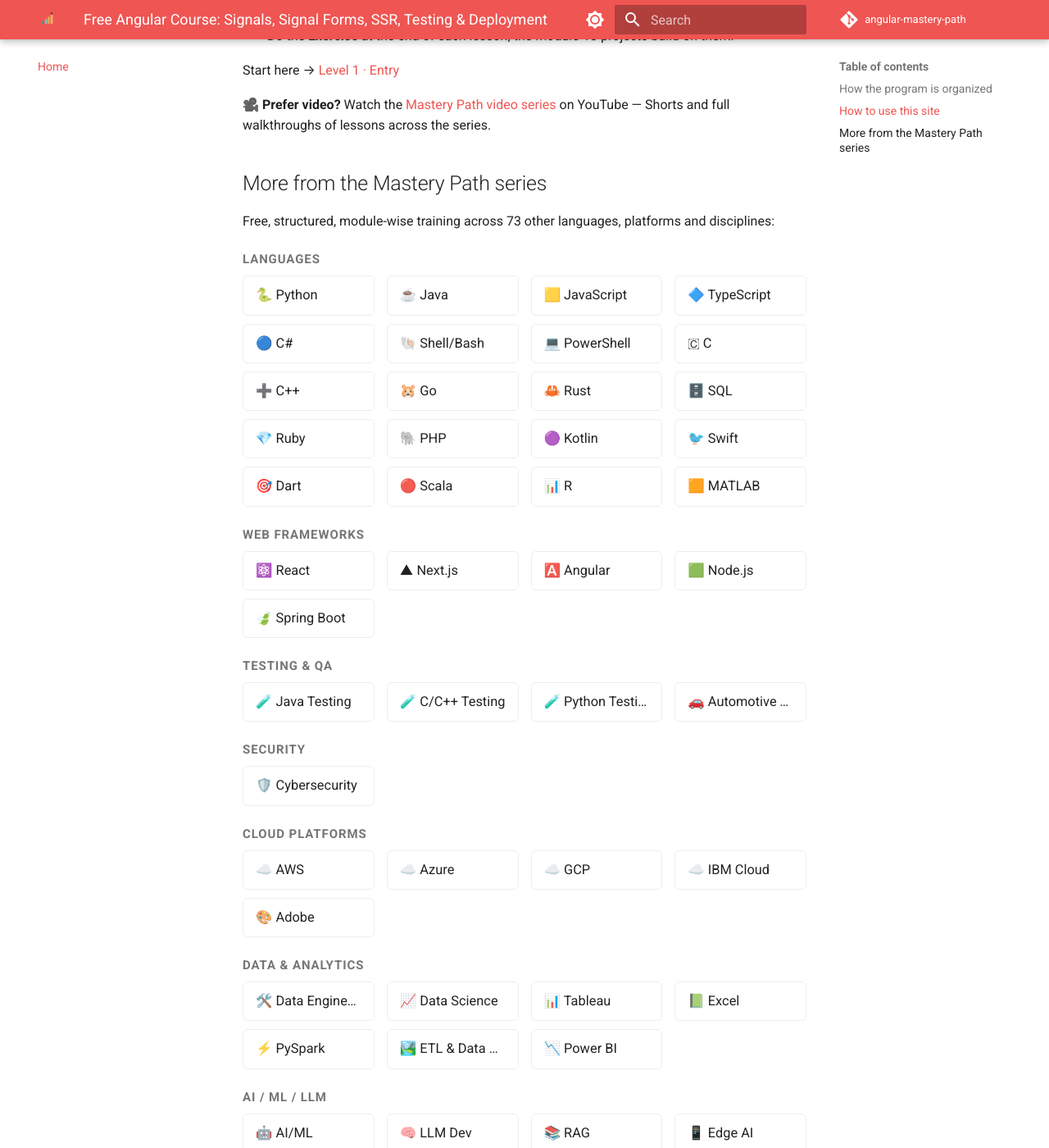
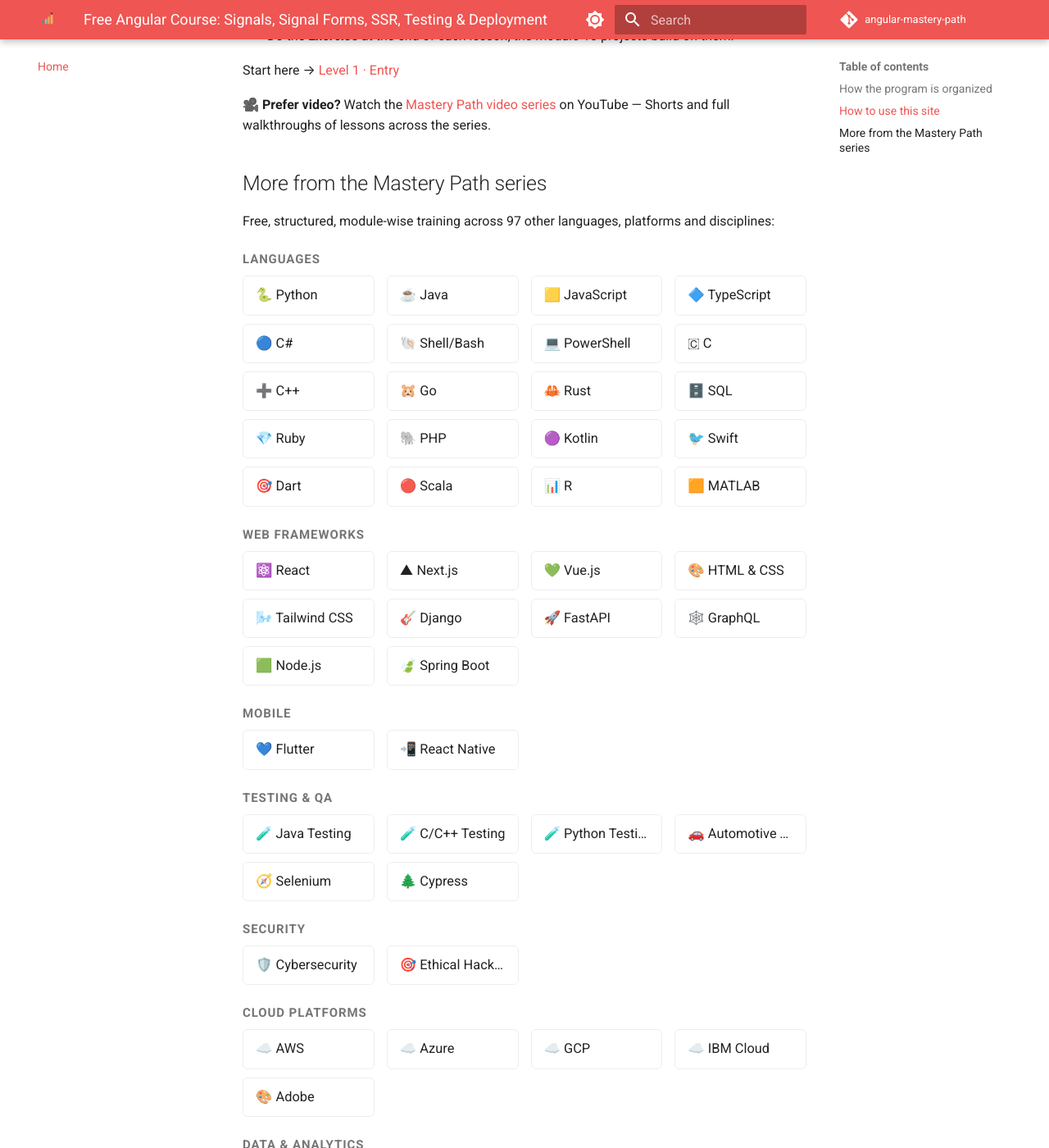
Before and after one commit to SIGILIPELLI/angular-mastery-path, an MkDocs documentation site: the page built from docs/index.md, in a window 1280 px wide and 1400 px high, scrolled down 2095 px. Shown: the whole window at 82% size. Built offline with MkDocs 1.6.1 and Material for MkDocs 9.7.7, drawn with Linux system fonts in a browser that asks for light colours; comment, search, counter and statistics services are not loaded; some of the changed text lies outside the part shown.

Commit message:
Refresh cross-site course links to current 98-course catalog
Regenerate the "More from the Mastery Path series" grid and the
404-page course count from the hub's current site list -- this page
had drifted out of sync as new courses were added to the network.

Co-Authored-By: Claude Sonnet 5 <noreply@anthropic.com>
Claude-Session: https://claude.ai/code/session_01Hje8nqbBP9V9WQ3JEcJc69

```diff
--- a/docs/index.md
+++ b/docs/index.md
@@ -94,7 +94,7 @@ Start here → [Level 1 · Entry](level-1/index.md)
 
 ## More from the Mastery Path series
 
-Free, structured, module-wise training across 73 other languages, platforms and disciplines:
+Free, structured, module-wise training across 97 other languages, platforms and disciplines:
 
 <div class="mastery-grid-wrap">
 <p class="mastery-grid-category">Languages</p>
@@ -124,9 +124,19 @@ Free, structured, module-wise training across 73 other languages, platforms and
 <div class="mastery-grid">
   <a href="https://sigilipelli.github.io/react-mastery-path/">⚛️ React</a>
   <a href="https://sigilipelli.github.io/nextjs-mastery-path/">▲ Next.js</a>
-  <a href="https://sigilipelli.github.io/angular-mastery-path/">🅰️ Angular</a>
+  <a href="https://sigilipelli.github.io/vue-mastery-path/">💚 Vue.js</a>
+  <a href="https://sigilipelli.github.io/html-css-mastery-path/">🎨 HTML & CSS</a>
+  <a href="https://sigilipelli.github.io/tailwind-mastery-path/">🌬️ Tailwind CSS</a>
+  <a href="https://sigilipelli.github.io/django-mastery-path/">🎸 Django</a>
+  <a href="https://sigilipelli.github.io/fastapi-mastery-path/">🚀 FastAPI</a>
+  <a href="https://sigilipelli.github.io/graphql-mastery-path/">🕸️ GraphQL</a>
   <a href="https://sigilipelli.github.io/nodejs-mastery-path/">🟩 Node.js</a>
   <a href="https://sigilipelli.github.io/spring-boot-mastery-path/">🍃 Spring Boot</a>
+</div>
+<p class="mastery-grid-category">Mobile</p>
+<div class="mastery-grid">
+  <a href="https://sigilipelli.github.io/flutter-mastery-path/">💙 Flutter</a>
+  <a href="https://sigilipelli.github.io/react-native-mastery-path/">📲 React Native</a>
 </div>
 <p class="mastery-grid-category">Testing & QA</p>
 <div class="mastery-grid">
@@ -134,10 +144,13 @@ Free, structured, module-wise training across 73 other languages, platforms and
   <a href="https://sigilipelli.github.io/cpp-testing-mastery-path/">🧪 C/C++ Testing</a>
   <a href="https://sigilipelli.github.io/python-testing-mastery-path/">🧪 Python Testing</a>
   <a href="https://sigilipelli.github.io/automotive-testing-mastery-path/">🚗 Automotive Testing</a>
+  <a href="https://sigilipelli.github.io/selenium-mastery-path/">🧭 Selenium</a>
+  <a href="https://sigilipelli.github.io/cypress-mastery-path/">🌲 Cypress</a>
 </div>
 <p class="mastery-grid-category">Security</p>
 <div class="mastery-grid">
   <a href="https://sigilipelli.github.io/cybersecurity-mastery-path/">🛡️ Cybersecurity</a>
+  <a href="https://sigilipelli.github.io/ethical-hacking-mastery-path/">🎯 Ethical Hacking</a>
 </div>
 <p class="mastery-grid-category">Cloud Platforms</p>
 <div class="mastery-grid">
@@ -157,6 +170,14 @@ Free, structured, module-wise training across 73 other languages, platforms and
   <a href="https://sigilipelli.github.io/etl-datalake-mastery-path/">🏞️ ETL & Data Lake</a>
   <a href="https://sigilipelli.github.io/power-bi-mastery-path/">📉 Power BI</a>
 </div>
+<p class="mastery-grid-category">Databases</p>
+<div class="mastery-grid">
+  <a href="https://sigilipelli.github.io/postgresql-mastery-path/">🐘 PostgreSQL</a>
+  <a href="https://sigilipelli.github.io/mongodb-mastery-path/">🍃 MongoDB</a>
+  <a href="https://sigilipelli.github.io/redis-mastery-path/">🟥 Redis</a>
+  <a href="https://sigilipelli.github.io/snowflake-mastery-path/">❄️ Snowflake</a>
+  <a href="https://sigilipelli.github.io/databricks-mastery-path/">🧱 Databricks</a>
+</div>
 <p class="mastery-grid-category">AI / ML / LLM</p>
 <div class="mastery-grid">
   <a href="https://sigilipelli.github.io/ai-ml-mastery-path/">🤖 AI/ML</a>
--- a/docs/overrides/404.html
+++ b/docs/overrides/404.html
@@ -6,7 +6,7 @@
   <p>That link is broken, or the page moved. Try one of these instead:</p>
   <p class="mp-404-actions">
     <a href="{{ config.site_url }}" class="md-button md-button--primary">← Back to {{ config.site_name }}</a>
-    <a href="https://sigilipelli.github.io/" class="md-button">Search all 64 courses</a>
+    <a href="https://sigilipelli.github.io/" class="md-button">Search all 98 courses</a>
   </p>
 </div>
 <style>
```
Also changed, not shown: other parts of docs/index.md (+8 -0 lines).
